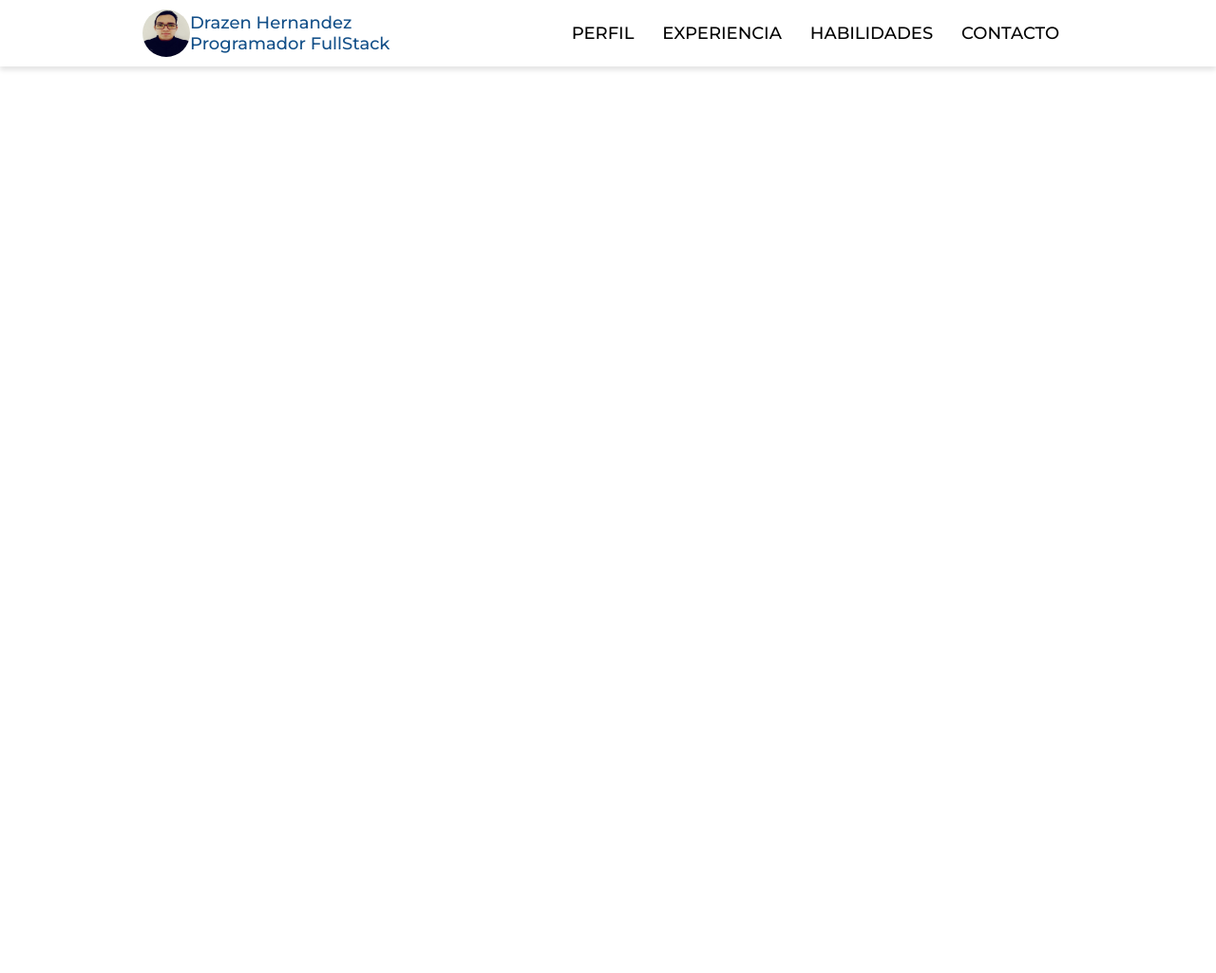
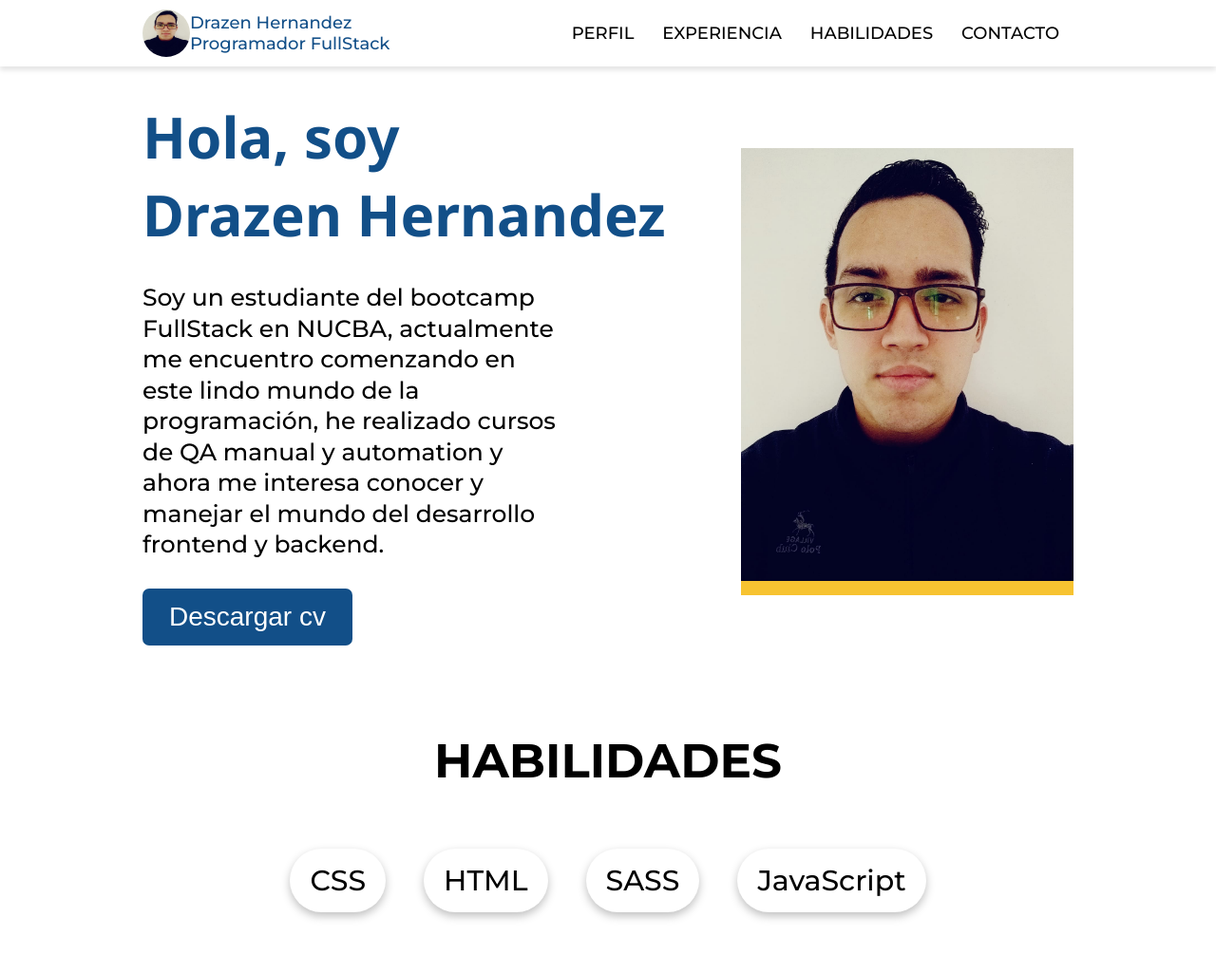
Before and after one commit to Drazeneduardo/landing-page, a plain HTML site: page index.html in a window 1280 px wide. Shown: the whole page at 95% size. Before the commit the page ends 800 px from the top, so only its background shows below. Drawn offline with Linux system fonts and the light colour scheme.

Commit message:
profile y skills add

```diff
--- a/css/main.css
+++ b/css/main.css
@@ -15,9 +15,33 @@ body{
     font-family: 'Montserrat', sans-serif;
     background-color: var(--theme-color);
     color: var(--text-color);
+    padding-top: 70px;
 }
 
 a{
     text-decoration: none;
     color: var(--text-color);
 }
+
+.vertical-padding{
+    padding-top: 25px;
+    padding-bottom: 25px;
+}
+
+.horizontal-padding{
+    padding-left: 25px;
+    padding-right: 25px;
+}
+
+@media (mind-width: 950px){
+    .vertical-padding{
+        padding-top: 70px;
+        padding-bottom: 70px;
+    }
+
+    .horizontal-padding{
+        padding-left: 70px;
+        padding-right: 70px;
+    }
+
+}
--- a/css/navbar.css
+++ b/css/navbar.css
@@ -5,6 +5,7 @@
     left: 0;
     top: 0;
     width: 100%;
+    z-index: 100;
 }
 
 .topnav {
@@ -58,7 +59,54 @@
 }
 
 @media (max-width: 950px){
-    body{
-        background-color: blue;
-    }
+
+/*         MENU          */
+.menu {
+    flex-direction: column;
+    position: fixed;
+    left: 0;
+    top: 0;
+    width: 100%;
+    align-items: center;
+    background-color: var(--menu-mobile-background-color);
+    height: 100%;
+    overflow-y: auto;
+
+    opacity: 0;
+    transition: opacity 0.3s;
+
 }
+
+.menu li {
+    padding: 0;
+}
+
+.menu a {
+    color: var(--text-color-inverse);
+    line-height: 60px;
+}
+
+.open-menu,
+.close-menu {
+    display: block;
+    border: none;
+    background:none;
+    cursor: pointer;
+}
+
+.close-menu{
+    align-self: flex-end;
+    padding: 20px 15px;
+}
+
+.menu_opened{
+    opacity: 1;
+    pointer-events: all;
+
+}
+
+.open-menu:focus:not(:focus-visible),
+.close-menu:focus:not(:focus-visible){
+    outline: none;
+}
+}
--- /dev/null
+++ b/css/profile.css
@@ -0,0 +1,90 @@
+@import url('https://fonts.googleapis.com/css2?family=Noto+Sans:wght@700&display=swap');
+
+.profile-info{
+    margin-bottom: 20px;
+}
+
+.profile-img{
+    width: 80%;
+    max-width: 300px;
+}
+
+.profile-img-section{
+    position: relative;
+}
+
+.profile-img-line{
+    background-color: var(--secondary-color);
+    height: 15px;
+    position: absolute;
+    width: 100%;
+    left: 0;
+    bottom: 0;
+}
+
+.profile{
+    text-align: center;
+}
+
+.profile-title{
+    font-size: 35px;
+    font-weight: bold;
+    margin: 0;
+    color: var(--primary-color);
+    font-family: 'Noto Sans', sans-serif;
+}
+.profile-details{
+    font-size: 18px;
+    font-weight: 500;
+    line-height: 1.3;
+    max-width: 450px;
+    margin: 20px auto;
+}
+.profile-btn{
+    background-color: var(--primary-color);
+    color: var(--text-color-inverse);
+    border: none;
+    font-size: 20px;
+    padding: 0.5em 1em;
+    border-radius: 7px;
+    cursor: pointer;
+}
+.profile-btn:hover{
+    filter: brightness(130%);
+}
+
+@media (min-width:950px){
+
+    .profile-info{
+        margin-bottom: 0px;
+    }
+
+    .profile-img{
+        width: 100%;
+        max-width: 350px;
+
+    }
+
+    .profile{
+        text-align: left;
+        display: flex;
+        justify-content: space-between;
+        max-width: 980px;
+        margin: 0 auto;
+        align-items: center;
+    }
+
+    .profile-title{
+        font-size: 60px;
+    }
+    .profile-details{
+        font-size: 25px;
+        margin: 30px 0;
+    }
+    .profile-btn{
+        font-size: 28px;
+        padding: 0.5em 1em;
+
+    }
+
+}
--- /dev/null
+++ b/css/skills.css
@@ -0,0 +1,43 @@
+.skills{
+    max-width: 980px;
+    margin: 0 auto;
+}
+
+.skills-title {
+    font-size: 30px;
+    font-weight: bold;
+    text-transform: uppercase;
+    text-align: center;
+
+}
+
+.skills-skill {
+    font-size: 20px;
+    font-weight: 500;
+    box-shadow: 0 4px 10px rgba(0, 0, 0, 0.25);
+    border-radius: 42px;
+    padding: 0.5em 0.7em;
+    margin: 10px;
+}
+
+.skills-list {
+    list-style: none;
+    padding: 0;
+
+    display: flex;
+    flex-wrap: wrap;
+    justify-content: center;
+}
+
+@media (min-width:950px) {
+    .skills-title {
+        font-size: 50px;
+
+    }
+
+    .skills-skill {
+        font-size: 30px;
+        margin: 20px;
+    }
+
+}
--- a/index.html
+++ b/index.html
@@ -1,15 +1,16 @@
 <!DOCTYPE html>
-<html lang="en">
+<html lang="es">
 
 <head>
     <meta charset="UTF-8">
     <meta http-equiv="X-UA-Compatible" content="IE=edge">
     <meta name="viewport" content="width=device-width, initial-scale=1.0">
     <title>Landing Page Drazen</title>
-
-
+    <link rel="shortcut icon" href="./assets/favicon.ico" type="image/x-icon">
     <link rel="stylesheet" href="css/main.css">
     <link rel="stylesheet" href="css/navbar.css">
+    <link rel="stylesheet" href="/css/profile.css">
+    <link rel="stylesheet" href="/css/skills.css">
 
 </head>
 
@@ -36,6 +37,44 @@
             </ul>
         </nav>
     </header>
+
+    <div class="horizontal-padding vertical-padding">
+        <section class="profile">
+            <div class="profile-info">
+                <h1 class="profile-title">Hola, soy <br> Drazen Hernandez</h1>
+                <p class="profile-details">
+                    Soy un estudiante del bootcamp FullStack en NUCBA, actualmente me encuentro comenzando en este lindo
+                    mundo de la programación, he realizado cursos de QA manual y automation y ahora me interesa conocer y
+                    manejar el mundo del desarrollo frontend y backend.
+                </p>
+                <button class="profile-btn">
+                    Descargar cv
+                </button>
+                </div>
+                <span class="profile-img-section">
+                    <img class="profile-img" src="/assets/perfil.jpeg" alt="programador">
+                    <div class="profile-img-line">
+
+                    </div>
+                </span>
+        </section>
+    </div>
+    <div class="horizontal-padding vertical-padding">
+        <section class="skills">
+            <h2 class="skills-title">Habilidades</h2>
+            <ul class="skills-list">
+                <li class="skills-skill">CSS</li>
+                <li class="skills-skill">HTML</li>
+                <li class="skills-skill">SASS</li>
+                <li class="skills-skill">JavaScript</li>
+            </ul>
+        </section>
+    </div>
+
+
+
+
+    <script src="js/app.js"></script>
 </body>
 
 </html>
--- a/js/app.js
+++ b/js/app.js
@@ -2,8 +2,8 @@ const menu = document.querySelector(".menu");
 const openMenuBtn = document.querySelector(".open-menu");
 const closeMenuBtn = document.querySelector(".close-menu");
 
-function toogleMenu() {
-    menu.classList.toogle("menu_opened");
+function toggleMenu() {
+    menu.classList.toggle("menu_opened");
 }
-openMenuBtn.addEventListener("click", toogleMenu);
-closeMenuBtn.addEventListener("click", toogleMenu);
+openMenuBtn.addEventListener("click", toggleMenu);
+closeMenuBtn.addEventListener("click", toggleMenu);
```
